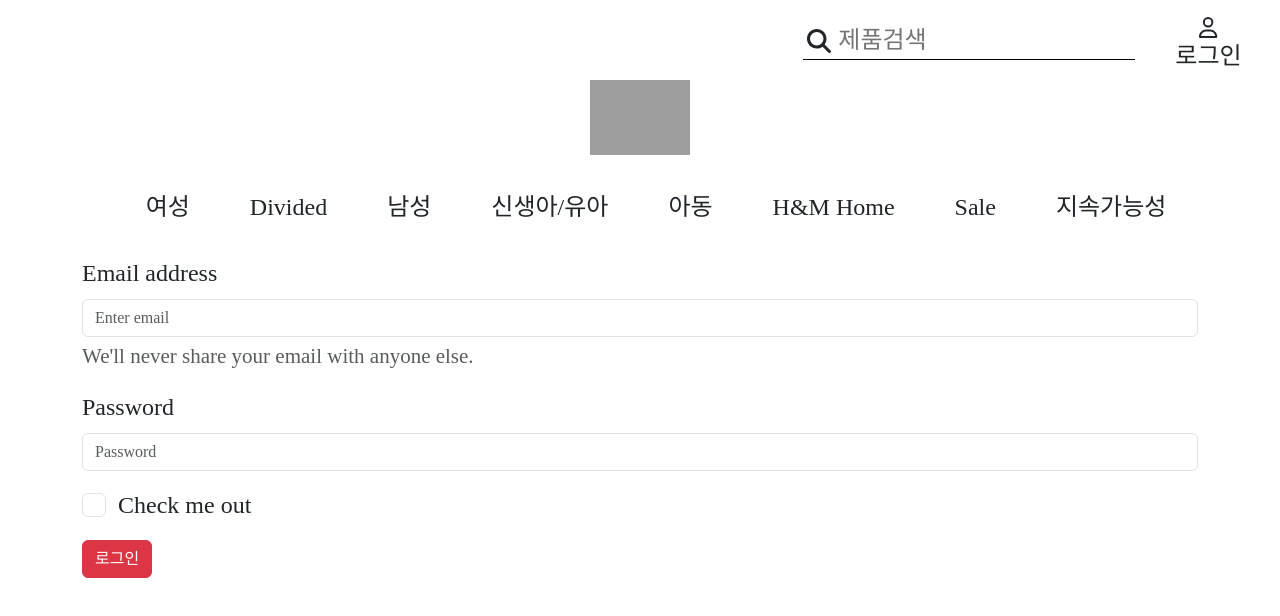
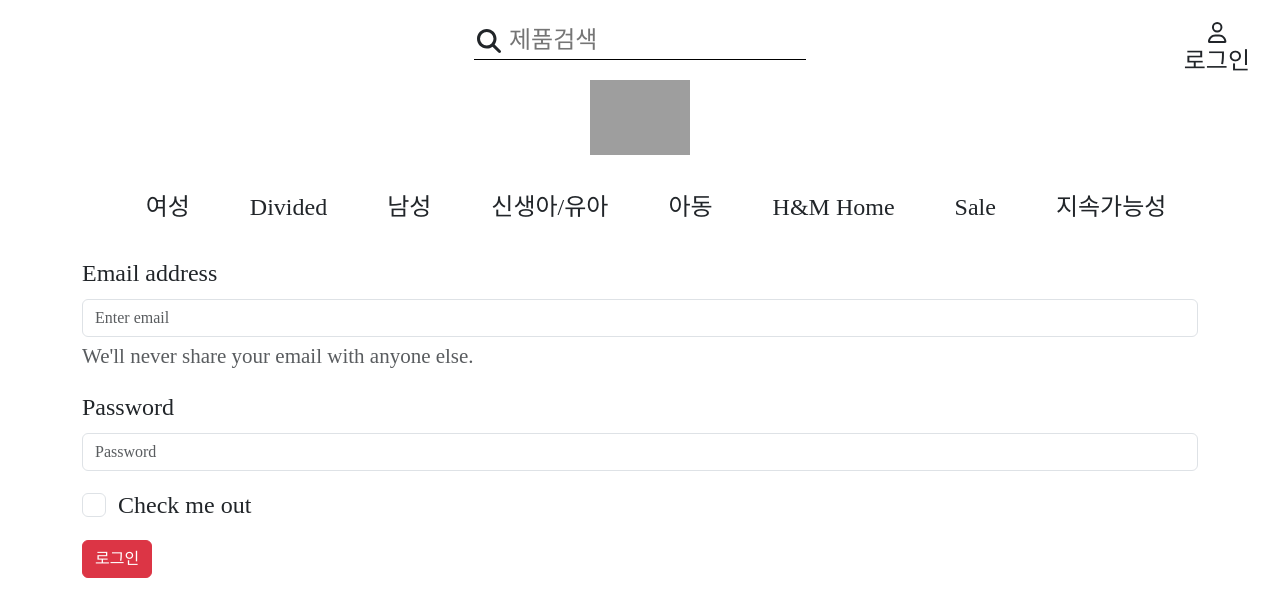
Before and after one commit to rugbyhj99/hnm-react-redux, a React (Create React App) app: page /login in a window 1280 px wide. Shown: the top 616 px of the page. Built offline with nearby package versions, Linux system fonts and the light colour scheme; grey boxes are pictures that could not be loaded; a web font is replaced by a local one.

Commit message:
final2-commit

```diff
--- a/src/App.css
+++ b/src/App.css
@@ -5,19 +5,19 @@
 /* Navbar-js */
 .hide { visibility: hidden; }
 .modal-hide { visibility: hidden; }
-.modal-menu { position: fixed; width: 50vw; height: 100vh; display: flex; flex-direction: column; justify-content: center; align-items: center;  background: rgba(255,255,255, 1); list-style: none; gap: 50px; font-size: 2rem; font-weight: bold; z-index: 0;}
+.modal-menu { position: fixed; width: 50vw; height: 100vh; display: flex; flex-direction: column; justify-content: center; align-items: center;  background: rgba(255,255,255, 0.5); list-style: none; gap: 50px; font-size: 2rem; font-weight: bold; z-index: 10;}
 .modal-menu li:hover { color: red; border-bottom: 1px solid red; }
 .modal-menu li a {text-decoration: none; color: inherit; }
-.nav-top-container{ display:flex; justify-content: end; padding-top:20px; height:60px; }
+.nav-top-container{ display:flex; justify-content: center; padding-top:20px; height:60px; }
 
-.search-container{ display:flex; justify-content: center; position: relative; padding-right:40px; }
+.search-container{ display:flex; justify-content: center; position: relative; }
 .search-box-icon{ position: absolute; left: 1%; top:23% ; }
 .input-box {border: none; border-bottom: 1px solid black; padding-left:35px; font-size: 1.5rem;  }
 .input-box:focus { outline: none; }
 .input-box::placeholder { font-size: 1.5rem; }
 
-.login-container{ display:flex; justify-content: center; flex-direction: column; padding-right:3%; cursor: pointer;}
-.login-icon { margin-top: 10px; }
+.login-container{ display:flex; justify-content: center; flex-direction: column; align-items: center; cursor: pointer; position: fixed; right: 30px; top: 22px; z-index: 10;}
+
 
 .nav-section { display:flex; justify-content: center; cursor: pointer; padding-top: 20px;padding-bottom: 20px; }
 .menu-container{ display:flex; justify-content: space-between; align-items: center; width: 100%; height: 10vh; }
@@ -27,20 +27,23 @@
 .menu-list li:hover{ color: red; }
 
 @media screen and (max-width: 992px) {
-    .search-container, .login-container{ display:none; }
-    .nav-top-container { justify-content: flex-end; padding-right: 30px;}
     .hide { visibility: visible; }
     .menu-container { display :none; }
-    .hambuger-icon{ z-index: 14; }
+    .hambuger-icon{ z-index: 2000; }
+
+
+
 }
 
 
 /* ProductAll.js */
 .card-img:hover { transform: scale(0.9); }
-.card-img { transition: transform 0.3s ease; cursor: pointer; }
+.card-img { transition: transform 0.3s ease;  }
 
 @media screen and (max-width: 992px) {
     .card-img:hover { transform: scale(1); }
+    .card-img {transition: none; width: 50%;}
+
 }
 
 /* Login.js */
--- a/src/component/Navbar.js
+++ b/src/component/Navbar.js
@@ -46,19 +46,21 @@
                 ))
             }
         </ul>
+        <div className="hamburger-icon hide" >
+                <FontAwesomeIcon icon={menuIcon} size="l" onClick={toggleMenu} style={{ position: 'fixed', left: '30px', top: '30px', zIndex: '10'}} />
+        </div>
 
         <div className="nav-top-container">
-            <div className="hamburger-icon hide" >
-            <FontAwesomeIcon icon={menuIcon} size="l" onClick={toggleMenu} style={{ position: 'fixed', right: '30px'}} />
-            </div>
+
             <div className="search-container">
                 <FontAwesomeIcon icon={faSearch} className="search-box-icon"/>
-                <input type="text" placeholder="제품검색" className="input-box" onKeyDown={ search } />
+                <input type="text" placeholder="제품검색" className="input-box" onKeyDown={ search }  />
             </div>
-            <div className="login-container">
-                <FontAwesomeIcon icon={faUser} size= "sm" className="login-icon" />
-                <div onClick={LoginLogout}>{authenticate ? "로그아웃" : "로그인"}</div>
-            </div>
+
+        </div>
+        <div className="login-container">
+            <FontAwesomeIcon icon={faUser} size= "sm" className="login-icon" />
+            <div onClick={LoginLogout}>{authenticate ? "로그아웃" : "로그인"}</div>
         </div>
 
 
--- a/src/component/ProductCard.js
+++ b/src/component/ProductCard.js
@@ -9,7 +9,7 @@
     }
   return (
     <div>
-        <img src={item?.img} className="card-img" onClick={showDetail}/>
+        <img src={item?.img} className="card-img" onClick={showDetail} />
         <div style={{ color: 'red', fontWeight: '600', fontSize: '1.3rem'}}>{item?.choice === true ? "Concious Choice" : ""} {item?.new === true? "신제품" : ""}</div>
         <div style={{ fontSize: '1.8rem'}}>{item?.title}</div>
         <div>{item?.price.toLocaleString()}원</div>
```
